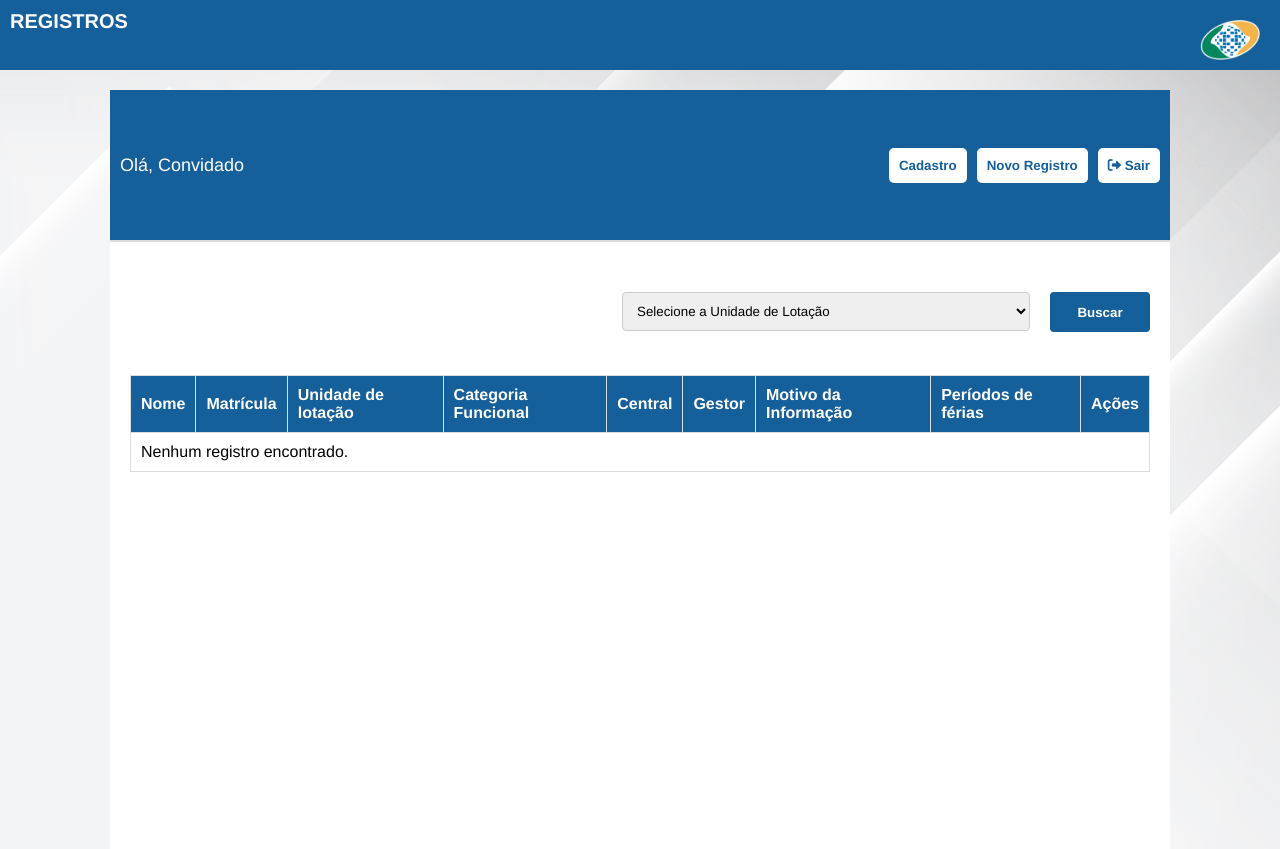
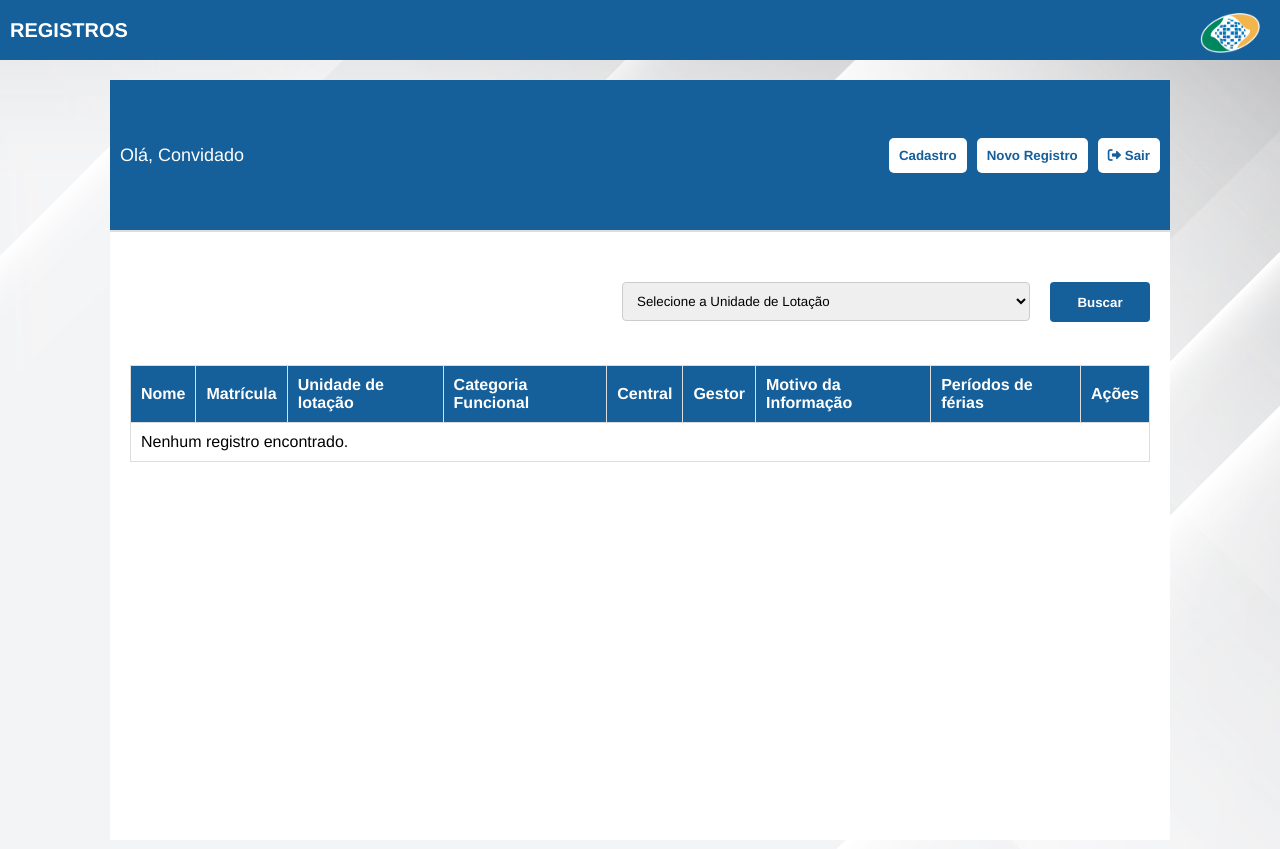
Before and after one commit to lucasnavex/Sistema_de_ferias, a PHP site: page /listar.php in a window 1280 px wide. Shown: the top 849 px of the page. Run offline with PHP 8.4, Linux system fonts and the light colour scheme; data that the repository does not hold is empty.

Commit message:
Alterando nav

```diff
--- a/css/style.css
+++ b/css/style.css
@@ -22,13 +22,28 @@ nav {
   color: white;
   font-size: 20px;
   font-style: normal;
-  font-weight: 800; /* Ajustado o valor para uma fonte mais negrita */
+  font-weight: 800;
   line-height: normal;
   text-transform: uppercase;
+  width: 100%;
+  height: 60px;
+  box-sizing: border-box;
+  display: flex;
+  justify-content: space-between;
+  align-items: center;
   padding: 10px;
-  width: 100%;
-  box-sizing: border-box; /* Garante que padding não aumente a largura */
+}
+
+.title {
+  flex: 1;
   text-align: left;
+}
+
+.logo {
+  margin-top: 5px;
+  margin-right: 10px;
+  width: 60px;
+  height: 40px;
 }
 
 /* Estilo para o Formulário de Login e Cadastro */
@@ -82,14 +97,6 @@ header {
   text-align: left;
   padding: 10px 0;
   margin-bottom: 10%;
-}
-
-.logo {
-  float: right;
-  margin-top: 10px;
-  margin-right: 10px;
-  width: 60px;
-  height: 40px;
 }
 
 header h1 {
--- a/dao/formulario.php
+++ b/dao/formulario.php
@@ -44,7 +44,6 @@ class Crud
         $stmt->execute();
         return $stmt->fetchAll(PDO::FETCH_ASSOC);
     }
-
 
     public function formatarPeriodosFerias($datasFerias)
     {
--- a/listar.php
+++ b/listar.php
@@ -43,8 +43,8 @@ if ($msg == "success") {
 
 <body>
     <nav>
+        <div class="title">Registros</div>
         <img src="./img/inss-logo.0e1a042d.png" alt="Logo" class="logo">
-        Registros
     </nav>
 
     </div>
@@ -123,7 +123,6 @@ if ($msg == "success") {
                     }
 
                 }
-
             </script>
 
             <table class='registro-table'>
--- a/visualizar.php
+++ b/visualizar.php
@@ -28,8 +28,8 @@ $registro = $id ? $crud->editar($id) : null;
 
 <body>
     <nav>
+        <div class="title">Registros</div>
         <img src="./img/inss-logo.0e1a042d.png" alt="Logo" class="logo">
-        Registros
     </nav>
 
     <?php if (!empty($flassMessage["msg"])) : ?>
```
